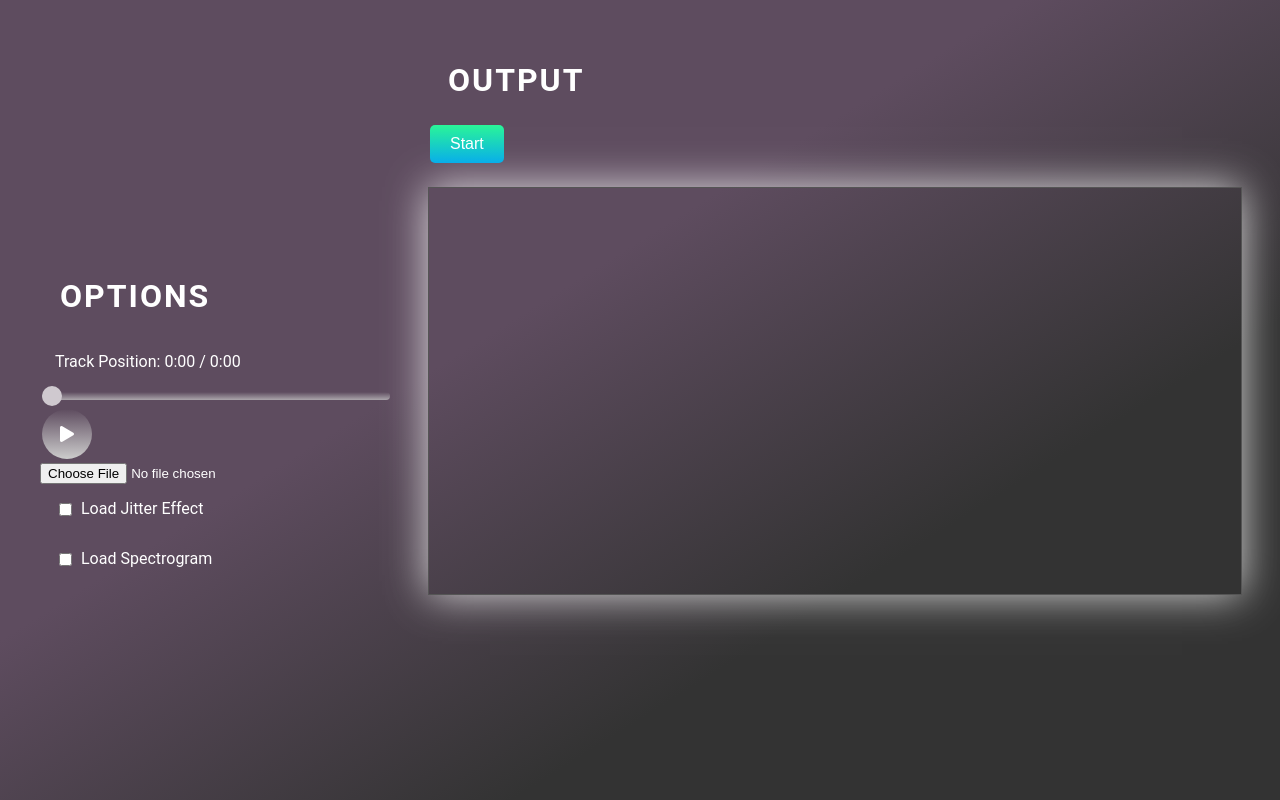
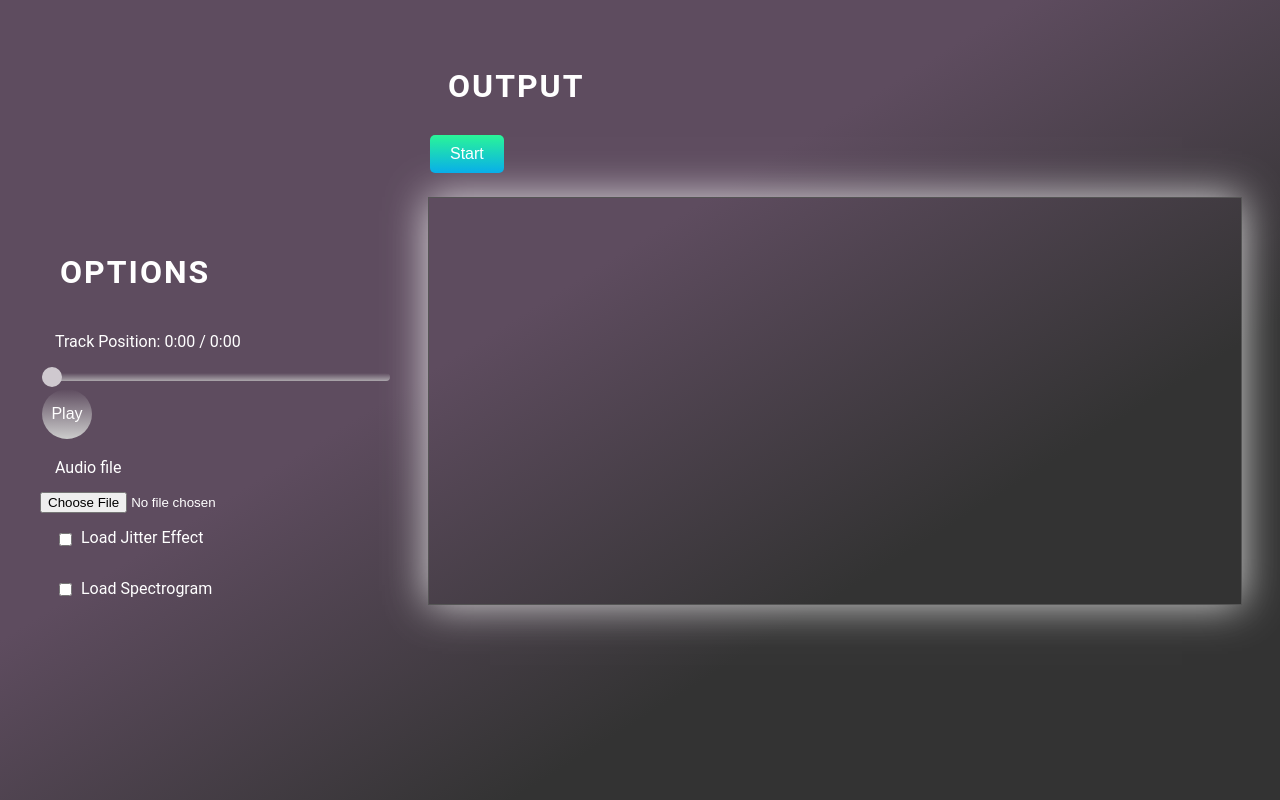
Before and after one commit to digiguru/jitter, a plain HTML site: page index.html in a window 1280 px wide. Shown: the top 800 px of the page. Drawn offline with Linux system fonts and the light colour scheme.

Commit message:
Fix page markup and remove CDN icons

```diff
--- a/index.html
+++ b/index.html
@@ -1,44 +1,31 @@
 <!DOCTYPE html>
 <html lang="en">
 <head>
-<meta charset="UTF-8">
-<title>Dynamic Audio Visualizer</title>
-<link rel="stylesheet" href="style.css">
-<link rel="stylesheet" href="https://cdnjs.cloudflare.com/ajax/libs/font-awesome/5.15.1/css/all.min.css">
+    <meta charset="UTF-8">
+    <meta name="viewport" content="width=device-width, initial-scale=1.0">
+    <title>Dynamic Audio Visualizer</title>
+    <link rel="stylesheet" href="style.css">
 </head>
 <body>
-    <div id="container">
-        <div id="controls">
-            <h1>Options</h1>
+    <main id="container">
+        <section id="controls" aria-labelledby="options-heading">
+            <h1 id="options-heading">Options</h1>
+            <label for="trackPosition">
+                Track Position: <span id="currentTime">0:00</span> / <span id="totalTime">0:00</span>
+            </label>
+            <input disabled type="range" id="trackPosition" value="0" min="0" max="100" step="1">
+            <button disabled id="playPauseBtn" class="play-pause-btn" type="button" aria-label="Play audio">Play</button>
+            <label for="audio-file">Audio file</label>
+            <input type="file" id="audio-file" accept="audio/mpeg,.mp3">
+        </section>
 
+        <section id="canvas-container" aria-labelledby="output-heading">
+            <h1 id="output-heading">Output</h1>
+            <button id="start-animation" type="button">Start</button>
+            <canvas id="canvas"></canvas>
+        </section>
+    </main>
 
-
-            <label>Track Position: <span id="currentTime">0:00</span> / <span id="totalTime">0:00</span></label>
-            <input disabled type="range" id="trackPosition" value="0" min="0" max="100" step="1">
-            <button disabled id="playPauseBtn" class="play-pause-btn" disabled>
-                <i id="playPauseIcon" class="fas fa-play"></i> <!-- Using Font Awesome icons -->
-            </button>
-            <input type="file" id="audio-file" accept=".mp3">
-
-        </div>
-    <div id="canvas-container">
-        <h1>Output</h1>
-        <button id="start-animation">Start</button>
-        <canvas id="canvas"></canvas>
-    </div>
-</div>
-
-<script src="pluginsConfig.js"></script>
-<script type="module" src="main.js"></script>
+    <script type="module" src="main.js"></script>
 </body>
 </html>
-
-<div id="container">
-    <div id="controls" class="options">
-        <!-- Your options and controls go here -->
-    </div>
-    <div id="canvas-container">
-        <canvas id="canvas"></canvas>
-        <!-- Any additional content for the canvas area -->
-    </div>
-</div>
```
